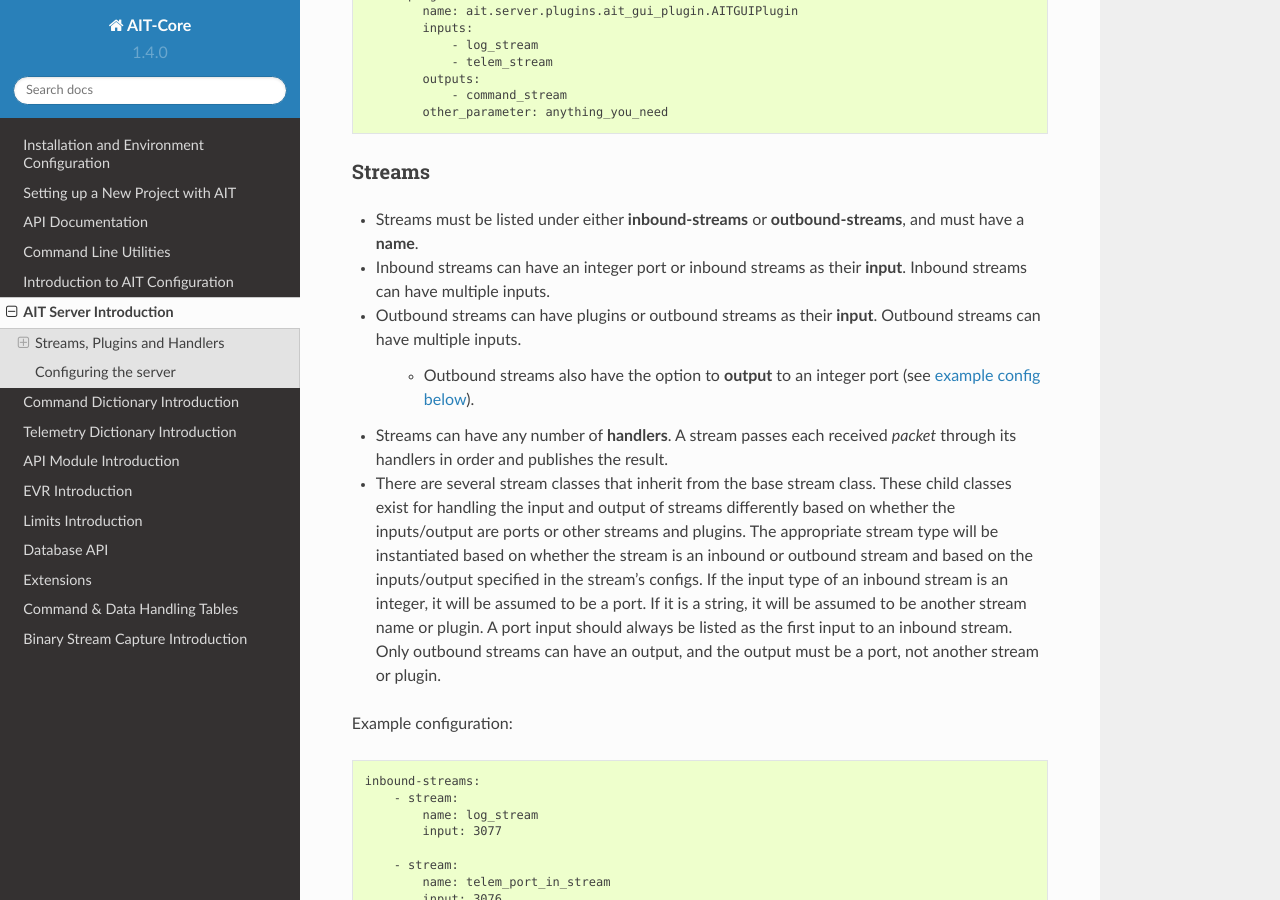
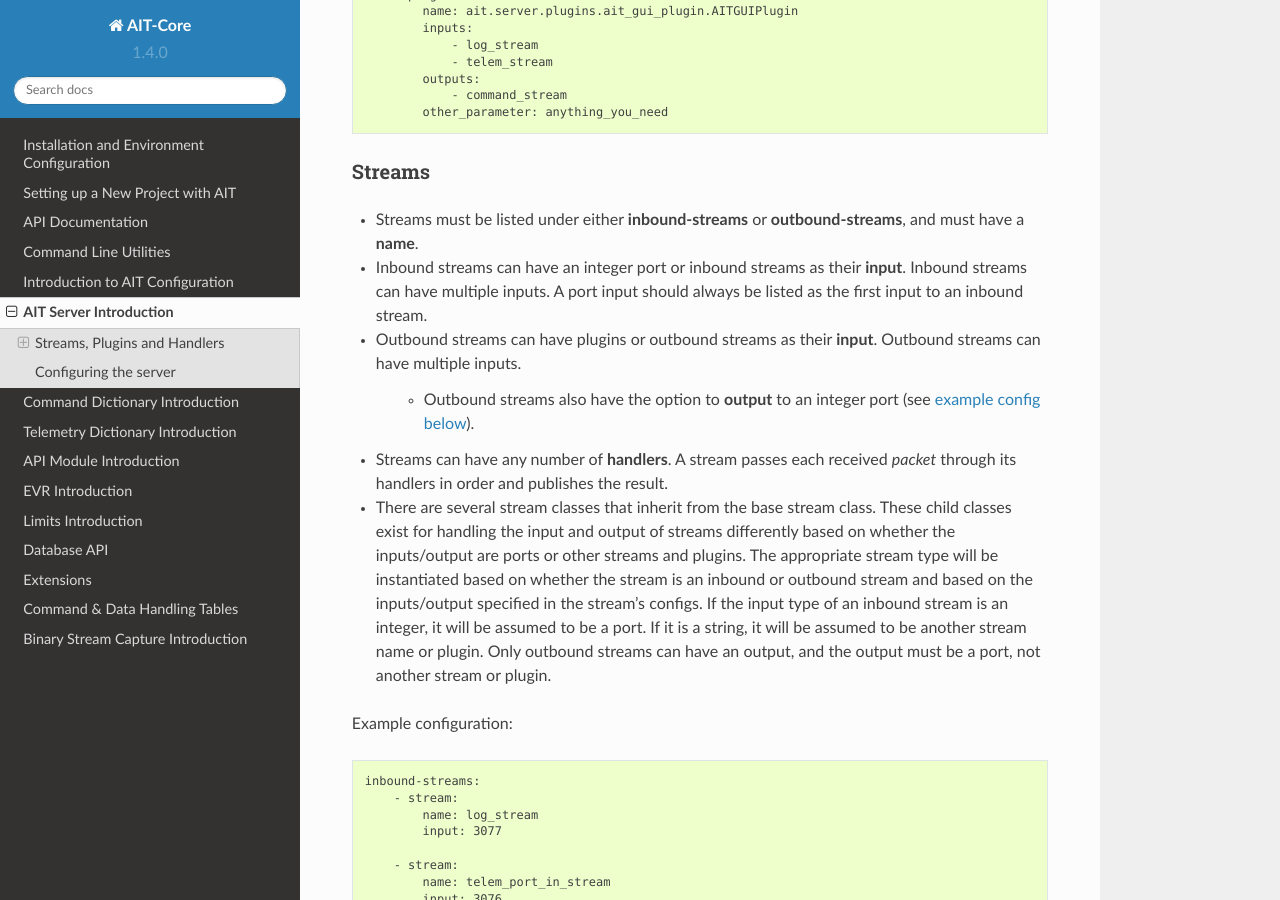
Before and after one commit to NASA-AMMOS/AIT-Core, a Sphinx documentation site: the page built from doc/source/server_architecture.rst, in a window 1280 px wide and 900 px high, scrolled down 1079 px. Built offline with Sphinx 7.4.7 and the Read the Docs theme 2.0.0, drawn with Linux system fonts in a browser that asks for light colours.

```diff
--- a/doc/source/server_architecture.rst
+++ b/doc/source/server_architecture.rst
@@ -43,13 +43,13 @@ Example configuration:
 Streams
 ^^^^^^^
 - Streams must be listed under either **inbound-streams** or **outbound-streams**, and must have a **name**.
-- Inbound streams can have an integer port or inbound streams as their **input**. Inbound streams can have multiple inputs.
+- Inbound streams can have an integer port or inbound streams as their **input**. Inbound streams can have multiple inputs. A port input should always be listed as the first input to an inbound stream.
 - Outbound streams can have plugins or outbound streams as their **input**. Outbound streams can have multiple inputs.
 
    - Outbound streams also have the option to **output** to an integer port (see :ref:`example config below <Stream_config>`).
 
 - Streams can have any number of **handlers**. A stream passes each received *packet* through its handlers in order and publishes the result.
-- There are several stream classes that inherit from the base stream class. These child classes exist for handling the input and output of streams differently based on whether the inputs/output are ports or other streams and plugins. The appropriate stream type will be instantiated based on whether the stream is an inbound or outbound stream and based on the inputs/output specified in the stream's configs. If the input type of an inbound stream is an integer, it will be assumed to be a port. If it is a string, it will be assumed to be another stream name or plugin. A port input should always be listed as the first input to an inbound stream. Only outbound streams can have an output, and the output must be a port, not another stream or plugin.
+- There are several stream classes that inherit from the base stream class. These child classes exist for handling the input and output of streams differently based on whether the inputs/output are ports or other streams and plugins. The appropriate stream type will be instantiated based on whether the stream is an inbound or outbound stream and based on the inputs/output specified in the stream's configs. If the input type of an inbound stream is an integer, it will be assumed to be a port. If it is a string, it will be assumed to be another stream name or plugin. Only outbound streams can have an output, and the output must be a port, not another stream or plugin.
 
 .. _Stream_config:
 Example configuration:
```
